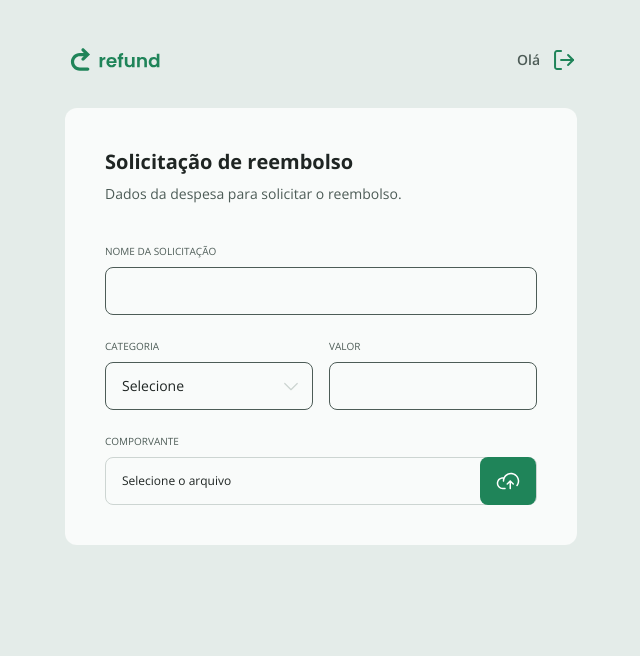
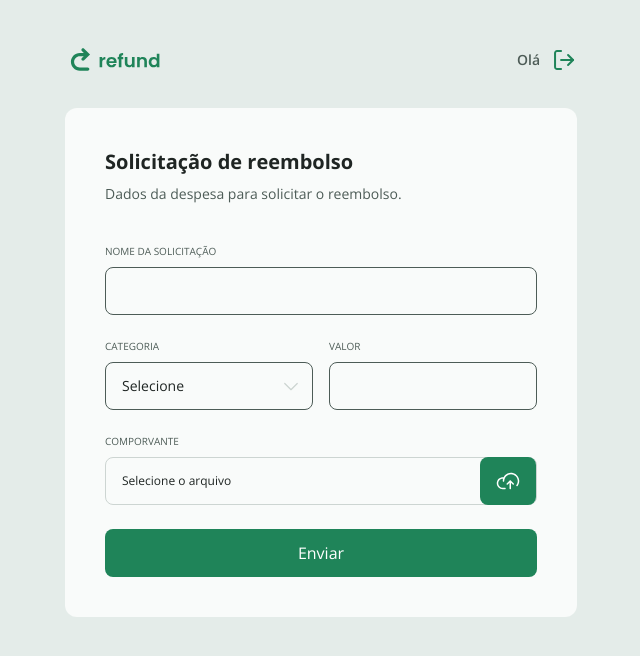
Before and after one commit to IGdotnet/Refund-web, a React (Vite) app in the folder refund-web/: page / in a window 1280 px wide. Shown: the top 656 px of the page, without its empty margins (319-959 px from the left). Built offline with nearby package versions, Linux system fonts and the light colour scheme.

Commit message:
Uploaded file name and button

```diff
--- a/refund-web/src/pages/Refund.tsx
+++ b/refund-web/src/pages/Refund.tsx
@@ -5,18 +5,27 @@ import { CATEGORIES, CATEGORIES_KEYS } from "../utils/categories"
 import { Input } from "../components/Input"
 import { Select } from "../components/Select"
 import { Upload } from "../components/Upload"
+import { Button } from "../components/Button"
 
 export function Refund() {
+    const [name, setName] = useState("")
+    const [amount, setAmount] = useState("")
     const [category, setCategory] = useState("")
+    const [isLoading, setIsLoading] = useState(false)
+    const [filename, setFilename] = useState<File | null>(null)
+
+    function onSubmit(e: React.FormEvent){
+        e.preventDefault()
+    }
 
     return (
-        <form className="bg-gray-500 w-full rounded-xl flex flex-col p-10 gap-6 lg:min-w-[512px]">
+        <form onSubmit={onSubmit} className="bg-gray-500 w-full rounded-xl flex flex-col p-10 gap-6 lg:min-w-[512px]">
             <header>
                 <h1 className="text-xl font-bold text-gray-100">Solicitação de reembolso</h1>
                 <p className="text-sm text-gray-200 mt-2 mb-4">Dados da despesa para solicitar o reembolso.</p>
             </header>
 
-            <Input required legend="Nome da solicitação"/>
+            <Input required legend="Nome da solicitação" value={name} onChange={(e) => setName(e.target.value)}/>
 
             <div className="flex gap-4">
                 <Select required legend="Categoria" value={category} onChange={(e) => setCategory(e.target.value)}>
@@ -28,11 +37,16 @@ export function Refund() {
                         ))
                     }
                 </Select>
-                <Input required legend="Valor"/>
+                <Input required legend="Valor" value={amount} onChange={(e) => setAmount(e.target.value)}/>
             </div>
 
 
-            <Upload />
+            <Upload filename={filename && filename.name} onChange={(e) => e.target.files && setFilename(e.target.files[0])}/>
+
+            <Button type="submit" isLoading={isLoading}>
+                Enviar
+            </Button>
+
         </form>
     )
 }
```
